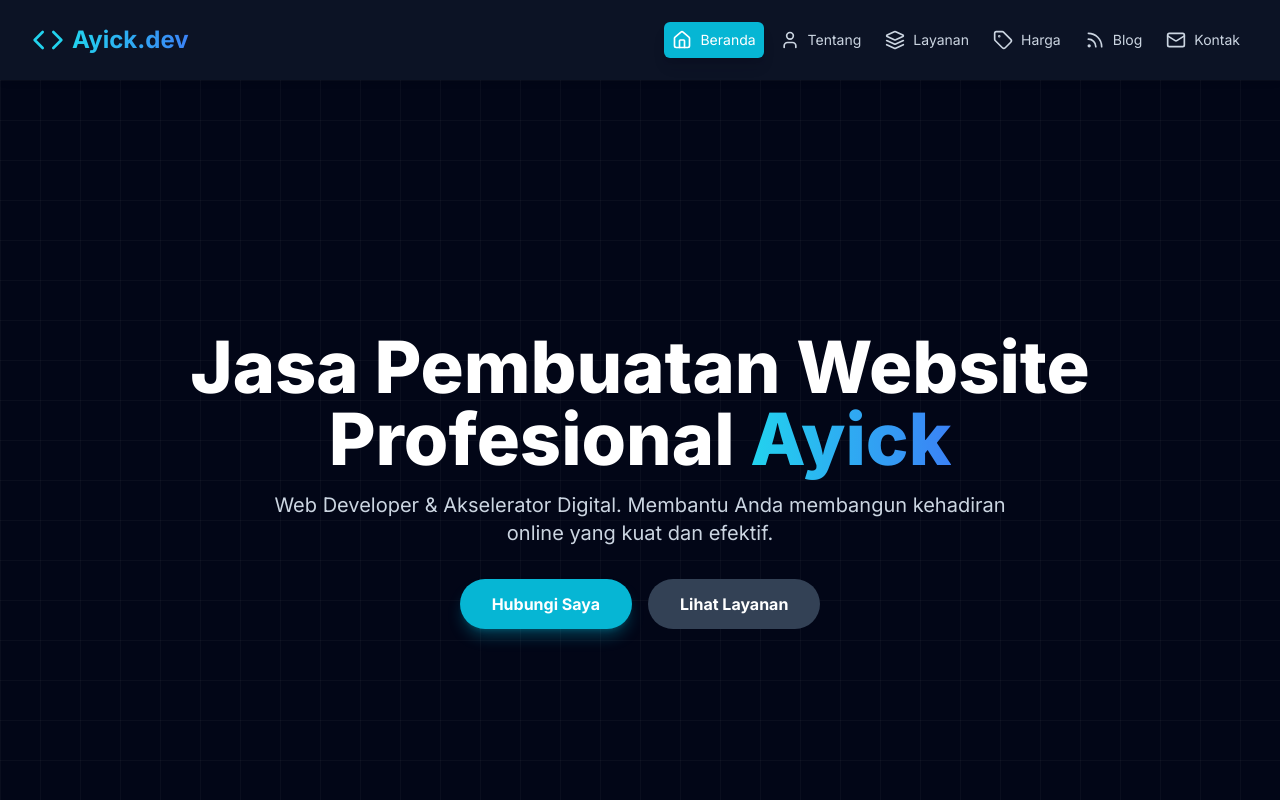
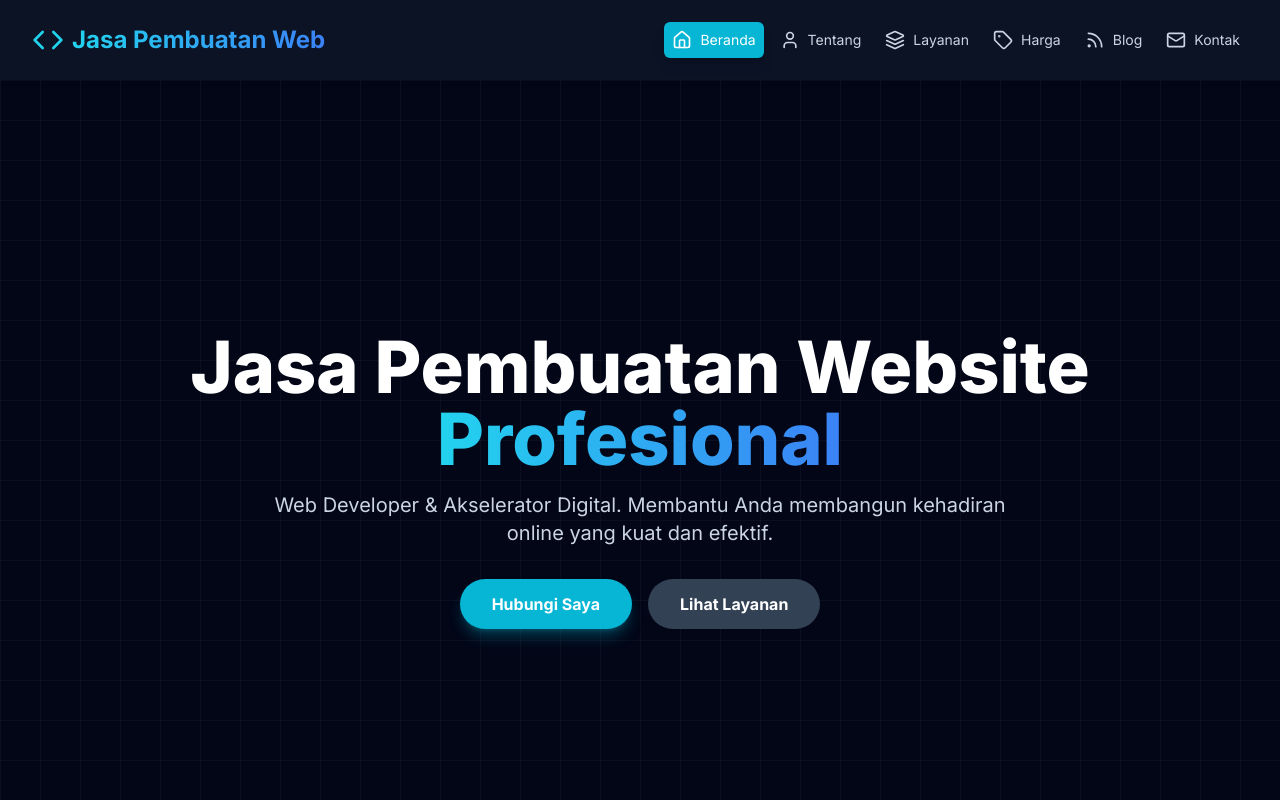
Before and after one commit to ayick13/jasa-web, a Next.js app in the folder web-app/: page / in a window 1280 px wide. Shown: the top 800 px of the page. Built offline with nearby package versions, Linux system fonts and the light colour scheme.

Commit message:
edit text

```diff
--- a/web-app/app/components.tsx
+++ b/web-app/app/components.tsx
@@ -66,7 +66,7 @@
         <div className="flex items-center justify-between h-20">
           <a href="#home" onClick={(e) => { e.preventDefault(); onNavClick('home');}} className="text-2xl font-bold text-white cursor-pointer flex items-center gap-2">
             <Code className="w-8 h-8 text-cyan-400"/>
-            <span className="bg-clip-text text-transparent bg-gradient-to-r from-cyan-400 to-blue-500">Ayick.dev</span>
+            <span className="bg-clip-text text-transparent bg-gradient-to-r from-cyan-400 to-blue-500">Jasa Pembuatan Web</span>
           </a>
           <nav className="hidden md:flex items-center space-x-2">
             {navLinks.map(link => <NavLink key={link.section} {...link} currentSection={currentSection} onClick={handleNavClick} />)}
@@ -94,7 +94,7 @@
     <section ref={sectionRef} id="home" className="min-h-screen flex items-center justify-center bg-grid-pattern animate-fade-in">
         <div className="container mx-auto px-4 sm:px-6 lg:px-8 text-center">
             <h1 className="text-4xl md:text-6xl lg:text-7xl font-extrabold text-white mb-4 leading-tight">
-                Jasa Pembuatan Website Profesional <span className="bg-clip-text text-transparent bg-gradient-to-r from-cyan-400 to-blue-500">Ayick</span>
+                Jasa Pembuatan Website <span className="bg-clip-text text-transparent bg-gradient-to-r from-cyan-400 to-blue-500"> Profesional</span>
             </h1>
             <p className="text-lg md:text-xl text-slate-300 max-w-3xl mx-auto mb-8">
                 Web Developer & Akselerator Digital. Membantu Anda membangun kehadiran online yang kuat dan efektif.
```
